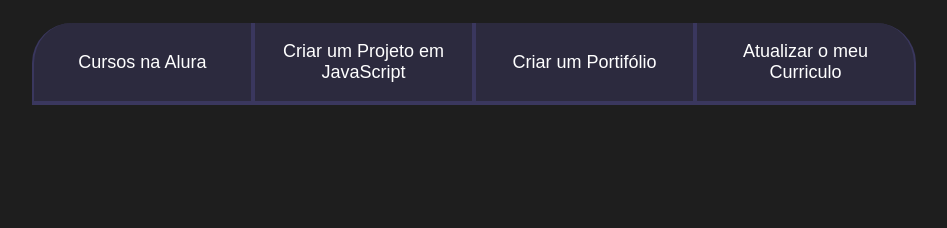
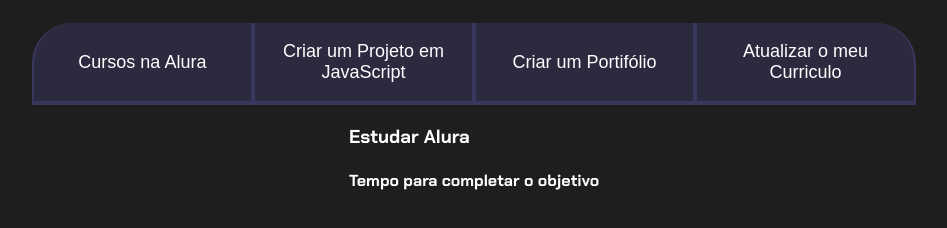
Before and after one commit to Pauloh1CDP/paulohenriquedesouzamoreira, a plain HTML site: page index.html in a window 1280 px wide. Shown: the part 80-308 px from the top of the page, without its empty margins (166-1113 px from the left). Drawn offline with Linux system fonts and the light colour scheme.

Commit message:
Add files via upload

```diff
--- a/index.html
+++ b/index.html
@@ -17,6 +17,17 @@
                     <button class="botao">Criar um Portifólio</button>
                     <button class="botao">Atualizar o meu Curriculo</button>
                 </div>
+                <div class="abas-textos">
+                 <div class="aba-conteudo">
+                  <h3 class="aba-conteudo-titulo-principal">
+                      Estudar Alura</h3>
+                  <h4 class="aba-conteudo-titulo-secundario">
+                    Tempo para completar o objetivo
+                  </h4>
+
+
+
+
                 <script src="main.js"></script>
         </section>
     </body>
```
Also changed, not shown: 1 other file.
